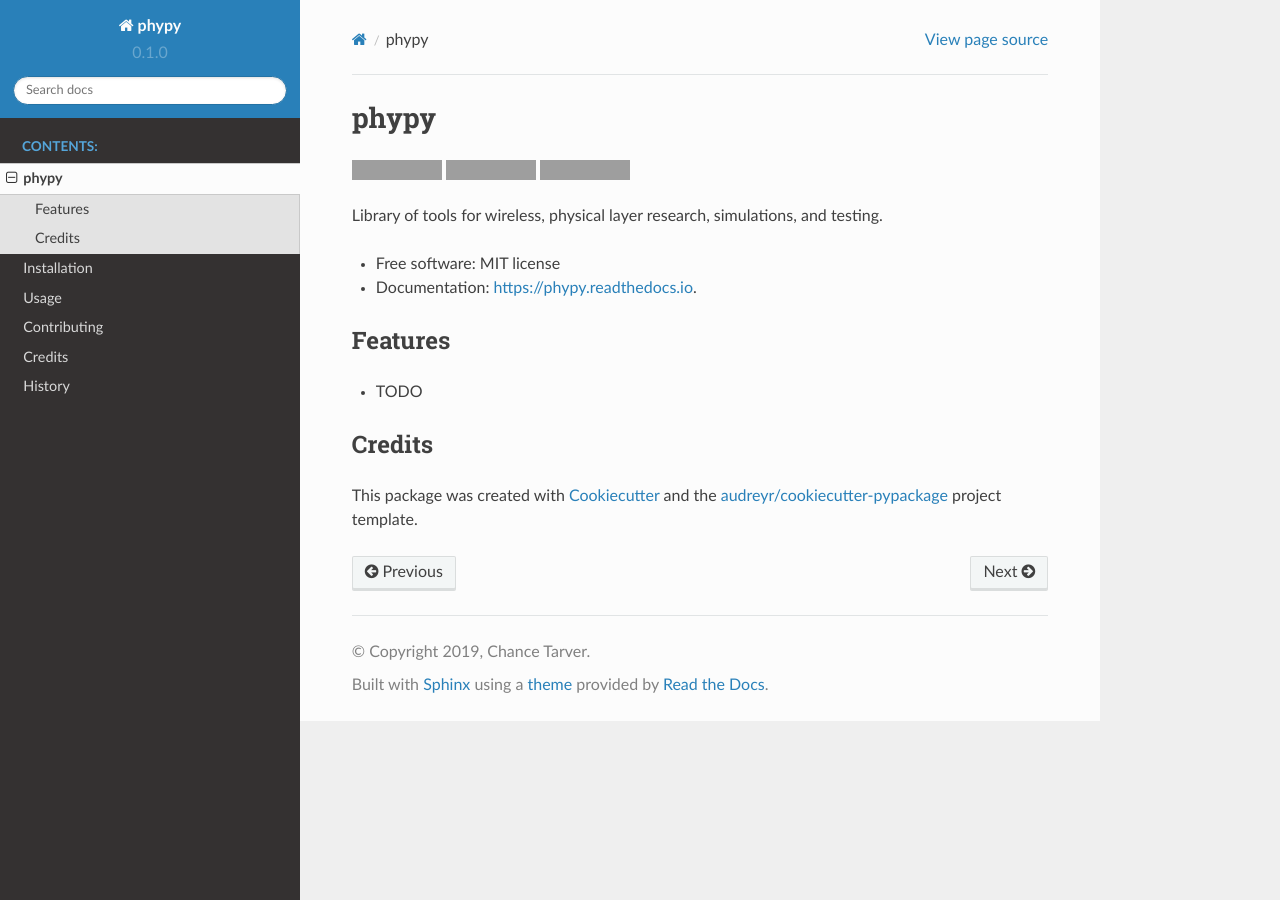
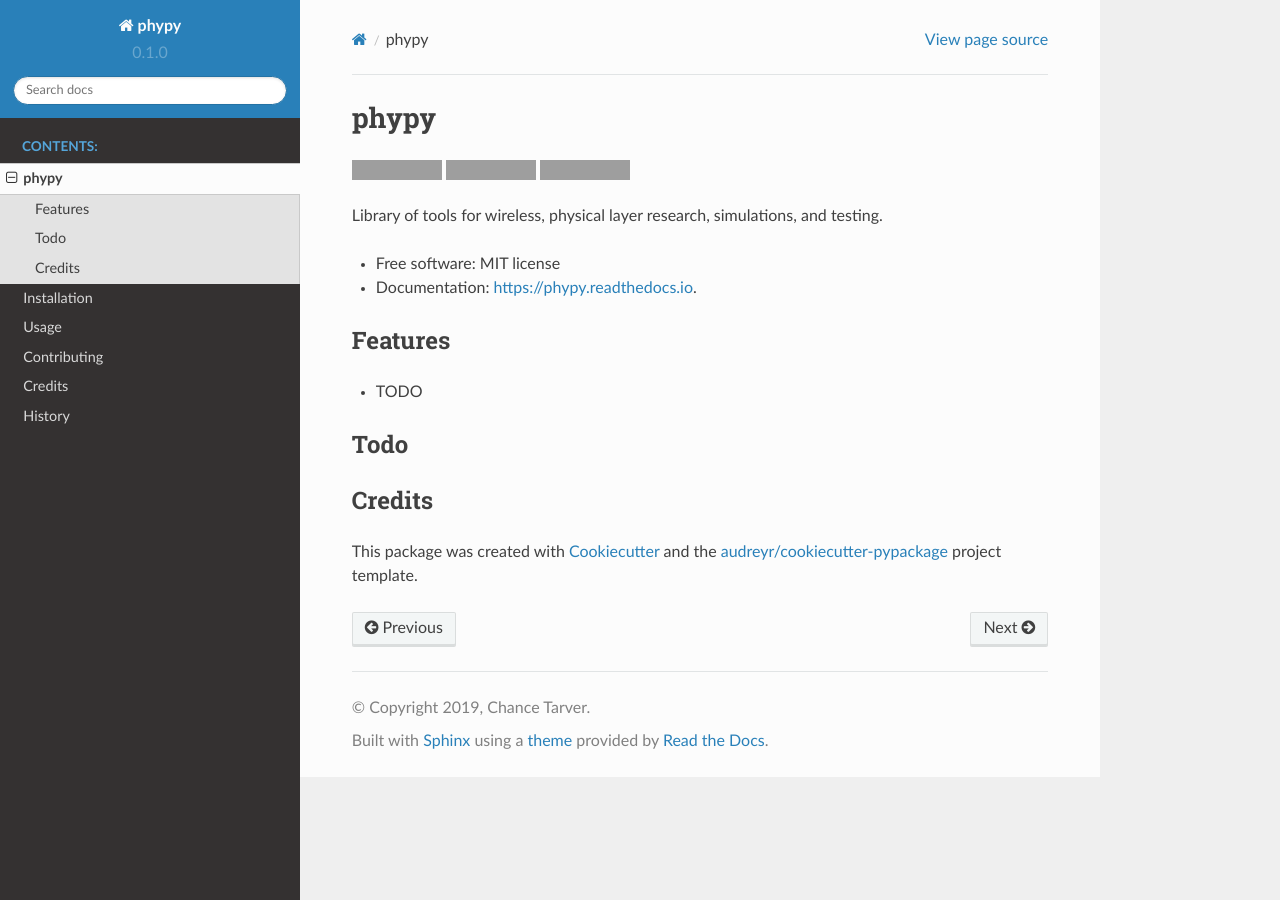
Before and after one commit to ctarver/phypy, a Sphinx documentation site: the page built from docs/readme.rst, in a window 1280 px wide. Built offline with Sphinx 7.4.7 and the Read the Docs theme 2.0.0, drawn with Linux system fonts in a browser that asks for light colours; pages that are not in the unit, such as notebooks, are missing from menus; grey boxes are pictures that could not be loaded.

Commit message:
Add TODOs to the docs

```diff
--- a/README.rst
+++ b/README.rst
@@ -28,6 +28,11 @@
 
 * TODO
 
+Todo
+------
+
+.. todolist::
+
 Credits
 -------
 
--- a/docs/conf.py
+++ b/docs/conf.py
@@ -32,7 +32,7 @@
 
 # Add any Sphinx extension module names here, as strings. They can be
 # extensions coming with Sphinx (named 'sphinx.ext.*') or your custom ones.
-extensions = ['sphinx.ext.autodoc', 'sphinx.ext.viewcode', 'sphinx.ext.napoleon']
+extensions = ['sphinx.ext.autodoc', 'sphinx.ext.viewcode', 'sphinx.ext.napoleon', 'sphinx.ext.todo']
 
 # Add any paths that contain templates here, relative to this directory.
 templates_path = ['_templates']
```
